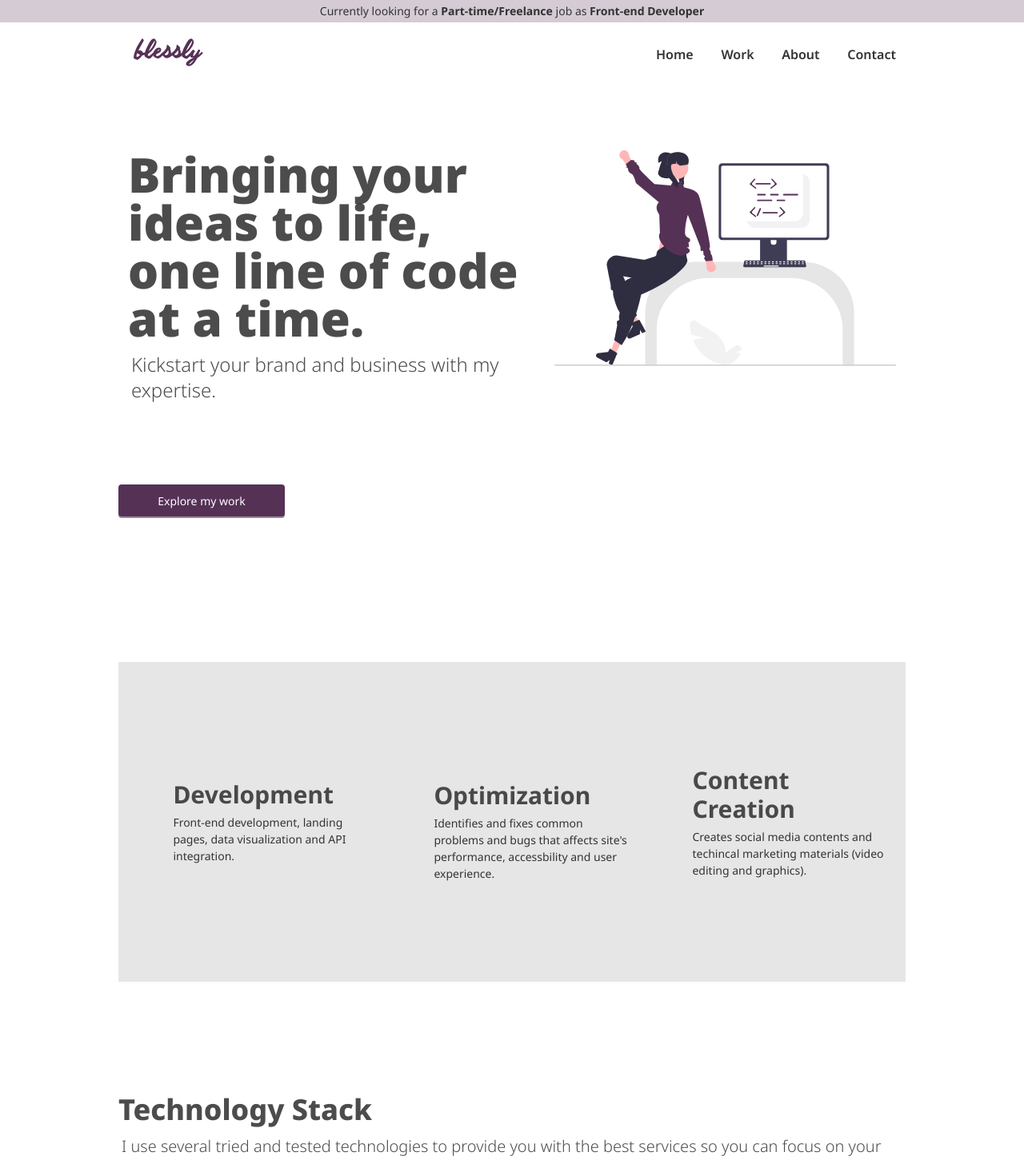
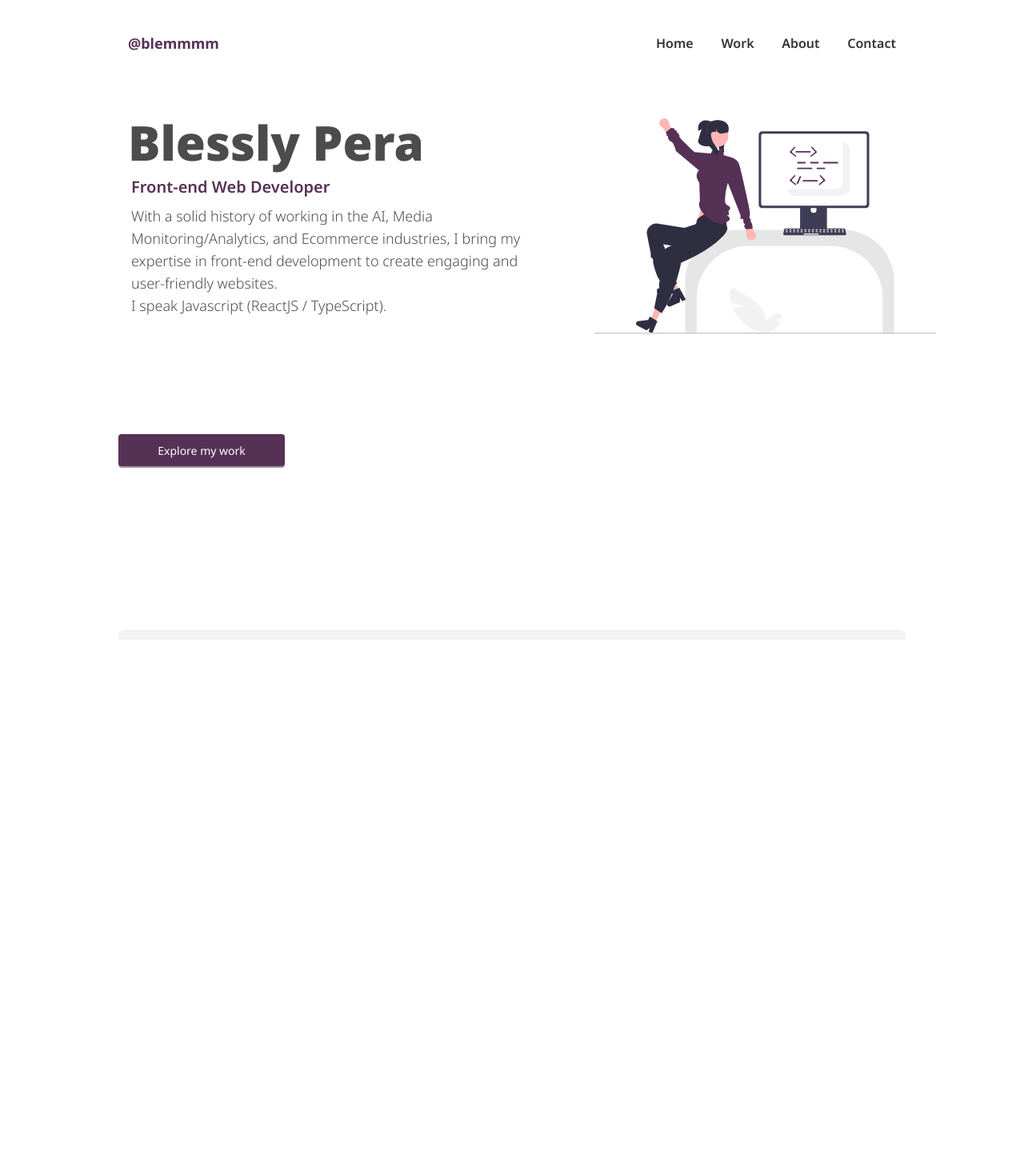
Before and after one commit to blemmmm/blemmmm.github.io, a React (Vite) app: page / in a window 1280 px wide. Shown: the top 1451 px of the page at 80% size. After the commit the page ends 800 px from the top, so only its background shows below. Built offline with nearby package versions, Linux system fonts and the light colour scheme; some icons are missing.

Commit message:
redesign

```diff
--- a/package.json
+++ b/package.json
@@ -16,6 +16,7 @@
     "react": "^18.2.0",
     "react-dom": "^18.2.0",
     "react-router-dom": "^6.8.1",
+    "react-spring": "^9.7.3",
     "tailwindcss": "^3.2.6"
   },
   "devDependencies": {
--- a/src/components/CurrentlyLooking/CurrentlyLooking.tsx
+++ b/src/components/CurrentlyLooking/CurrentlyLooking.tsx
@@ -2,7 +2,7 @@ import React from "react";
 
 const CurrentlyLooking = () => {
   return (
-    <div className="bg-[#D5CBD5] p-1">
+    <div className="bg-[#D5CBD5] p-1 hidden">
       <div className="flex justify-center items-center text-sm">
         <span>
           Currently looking for a{" "}
--- a/src/components/Footer/Footer.tsx
+++ b/src/components/Footer/Footer.tsx
@@ -2,13 +2,16 @@ import React from "react";
 import Logo from "@assets/blessly-white.svg";
 import { Link } from "react-router-dom";
 import { Icon } from "@iconify/react";
+import { Typography } from "antd";
 
 const Footer = () => {
   return (
-    <footer className="h-[200px] px-40 bg-[#563156] mt-10">
+    <footer className="h-[200px] px-40 pb-10 pt-6 bg-[#563156] mt-10">
       <div className="flex justify-between items-center h-full">
         <div className="flex flex-col">
-          <img src={Logo} alt="blessly" className="w-32" />
+          <Typography.Text className="font-bold text-3xl my-3 text-white">
+            Blessly Pera
+          </Typography.Text>
           <div className="flex justify-between w-[200px]">
             <Link to="https://www.linkedin.com/in/blesslypera/" target="_blank">
               <Icon icon="mdi:linkedin" width={35} color="#ffffff" />
--- a/src/components/Navbar/Navbar.tsx
+++ b/src/components/Navbar/Navbar.tsx
@@ -1,13 +1,17 @@
 import React from "react";
 import Logo from "@assets/blessly.svg";
 import { Link } from "react-router-dom";
+import { Typography } from "antd";
 
 const Navbar = () => {
   return (
     <nav className="h-[80px] mx-40 mb-10">
       <div className="flex justify-between items-center h-full">
-        <Link to="/">
-          <img src={Logo} alt="blessly" />
+        <Link to="https://github.com/blemmmm" target="_blank">
+          <Typography.Text className="font-bold text-lg mb-2 text-[#563156]">
+            @blemmmm
+          </Typography.Text>
+          {/* <img src={Logo} alt="blessly" /> */}
         </Link>
         <div className="flex justify-between w-[300px] font-semibold">
           <Link to="/">Home</Link>
--- a/src/layouts/Default.tsx
+++ b/src/layouts/Default.tsx
@@ -2,6 +2,7 @@ import CurrentlyLooking from "@components/CurrentlyLooking/CurrentlyLooking";
 import Footer from "@components/Footer/Footer";
 import Navbar from "@components/Navbar/Navbar";
 import { ReactNode } from "react";
+import "@styles/scrollbar.css";
 
 interface Props {
   children: ReactNode;
@@ -9,7 +10,7 @@ interface Props {
 
 export const DefaultLayout = ({ children }: Props) => {
   return (
-    <main className="flex flex-col justify-between">
+    <main className="flex flex-col justify-between scrollbar pt-10">
       <CurrentlyLooking />
       <Navbar />
       <div className="h-auto px-40">{children}</div>
--- a/src/pages/Home/HomeView.tsx
+++ b/src/pages/Home/HomeView.tsx
@@ -5,26 +5,54 @@ import PortfolioSVG from "@assets/portfolio.svg";
 import ImageHippo from "@assets/imagehippo.jpg";
 import { Icon } from "@iconify/react";
 import { Link } from "react-router-dom";
+import { useSpring, animated } from "react-spring";
 
 const HomeView = () => {
+  const { opacity, transform } = useSpring({
+    opacity: 1,
+    transform: "translateX(0)",
+    from: { opacity: 0, transform: "translateX(-50px)" },
+    delay: 500,
+  });
+
+  const animationProps = {
+    opacity,
+    transform,
+  };
   return (
     <div className="flex flex-col justify-center">
       <Row gutter={24} className="h-[70vh] my-10 ">
         <Col span={13}>
+          <animated.div style={animationProps} className="flex flex-col">
             <div className="flex flex-col">
               <Typography.Text className="font-black text-6xl mb-2">
-              Bringing your ideas to life, one line of code at a time.
+                Blessly Pera
               </Typography.Text>
-            <Typography.Text className="font-light text-2xl mt-1 ml-1">
-              Kickstart your brand and business with my expertise.
+              <Typography.Text className="font-semibold text-xl mt-1 ml-1 text-[#563156]">
+                Front-end Web Developer
+              </Typography.Text>
+
+              <Typography.Text className="font-light text-lg mt-2 ml-1">
+                With a solid history of working in the AI, Media
+                Monitoring/Analytics, and Ecommerce industries, I bring my
+                expertise in front-end development to create engaging and
+                user-friendly websites. <br />I speak Javascript (ReactJS /
+                TypeScript).
               </Typography.Text>
             </div>
+          </animated.div>
         </Col>
         <Col span={11}>
+          <animated.div
+            style={{ ...animationProps, transform: "translateX(50px)" }}
+            className="flex flex-col"
+          >
             <div className="float-right">
               <img src={HeroSVG} alt="hero" />
             </div>
+          </animated.div>
         </Col>
+        <animated.div style={animationProps} className="flex flex-col">
           <Button
             type="primary"
             className="bg-[#563156] h-10 w-52 flex justify-center items-center"
@@ -32,10 +60,11 @@ const HomeView = () => {
           >
             Explore my work
           </Button>
+        </animated.div>
       </Row>
       <Row
         gutter={24}
-        className="my-10 h-[50vh] flex items-center bg-[#E6E6E6]"
+        className="my-10 h-[50vh] flex items-center bg-[#f2f2f2] rounded-lg"
       >
         <Col span={8} className="flex items-start justify-start">
           <Icon icon="mdi:react" color="#563156" width={100} />
@@ -67,10 +96,7 @@ const HomeView = () => {
             <Typography.Text className="text-3xl font-bold mb-1.5">
               Content Creation
             </Typography.Text>
-            <p>
-              Creates social media contents and techincal marketing materials
-              (video editing and graphics).
-            </p>
+            <p>Creates product overviews and technical marketing materials.</p>
           </div>
         </Col>
       </Row>
@@ -134,8 +160,8 @@ const HomeView = () => {
                 <span className="mx-2">NodeJS</span>
               </div>
               <div className="flex items-center text-normal font-semibold">
-                <Icon icon="logos:fastify-icon" width={50} />
-                <span className="mx-2">Fastify</span>
+                <Icon icon="devicon:express" width={50} />
+                <span className="mx-2">Express</span>
               </div>
               <div className="flex items-center text-normal font-semibold">
                 <Icon icon="logos:git-icon" width={50} />
@@ -148,6 +174,9 @@ const HomeView = () => {
               <div className="flex items-center text-normal font-semibold">
                 <Icon icon="logos:adobe-photoshop" width={50} />
                 <span className="mx-2">Adobe Photoshop</span>
+              </div>
+              <div className="flex items-end text-normal font-semibold">
+                <span className="mx-2">and more...</span>
               </div>
             </div>
           </div>
--- /dev/null
+++ b/src/styles/scrollbar.css
@@ -0,0 +1,84 @@
+.scrollbar {
+  height: 100vh;
+  overflow-y: auto;
+}
+
+.scrollbar-hide::-webkit-scrollbar {
+  width: 0px;
+  height: 0px;
+}
+
+/* Set the width and height of the scrollbar */
+.scrollbar::-webkit-scrollbar {
+  width: 6.5px !important;
+  height: 6.5px !important;
+}
+
+/* Style the thumb of the scrollbar */
+.scrollbar::-webkit-scrollbar-thumb {
+  background-color: transparent;
+  border-radius: 8px;
+}
+
+/* Style the track of the scrollbar */
+.scrollbar::-webkit-scrollbar-track {
+  background-color: transparent;
+  border-radius: 8px;
+}
+
+.scrollbar:hover::-webkit-scrollbar-thumb {
+  background-color: #c1c1c1;
+}
+
+/* Style the track of the scrollbar when hovered */
+.scrollbar:hover::-webkit-scrollbar-track {
+  background-color: rgba(241, 241, 241, 0.5);
+}
+
+/* Style the scrollbar for Firefox */
+
+.scrollbar {
+  scrollbar-color: transparent;
+  scrollbar-width: thin;
+}
+
+.scrollbar:hover {
+  scrollbar-color: #c1c1c1 rgba(241, 241, 241, 0.5);
+  scrollbar-width: thin;
+}
+
+/* @media (max-width: 1821px) {
+  .scrollbar {
+    max-width: 1610px !important;
+  }
+}
+
+@media (max-width: 1536px) {
+  .scrollbar {
+    max-width: 1439px !important;
+  }
+}
+
+@media (min-width: 1822px) {
+  .scrollbar {
+    min-width: 1822px !important;
+  }
+}
+
+@media (min-width: 1949px) {
+  .scrollbar {
+    max-width: 1949px !important;
+  }
+}
+
+@media (min-width: 1950px) {
+  .scrollbar {
+    min-width: 1950px !important;
+  }
+}
+
+@media (min-width: 2027px) {
+  .scrollbar {
+    min-width: 2027px !important;
+  }
+} */
```
Also changed, not shown: 11 other files (tests, documents, lock files or other folders). Lines whose indentation alone changed are shown as unchanged.
